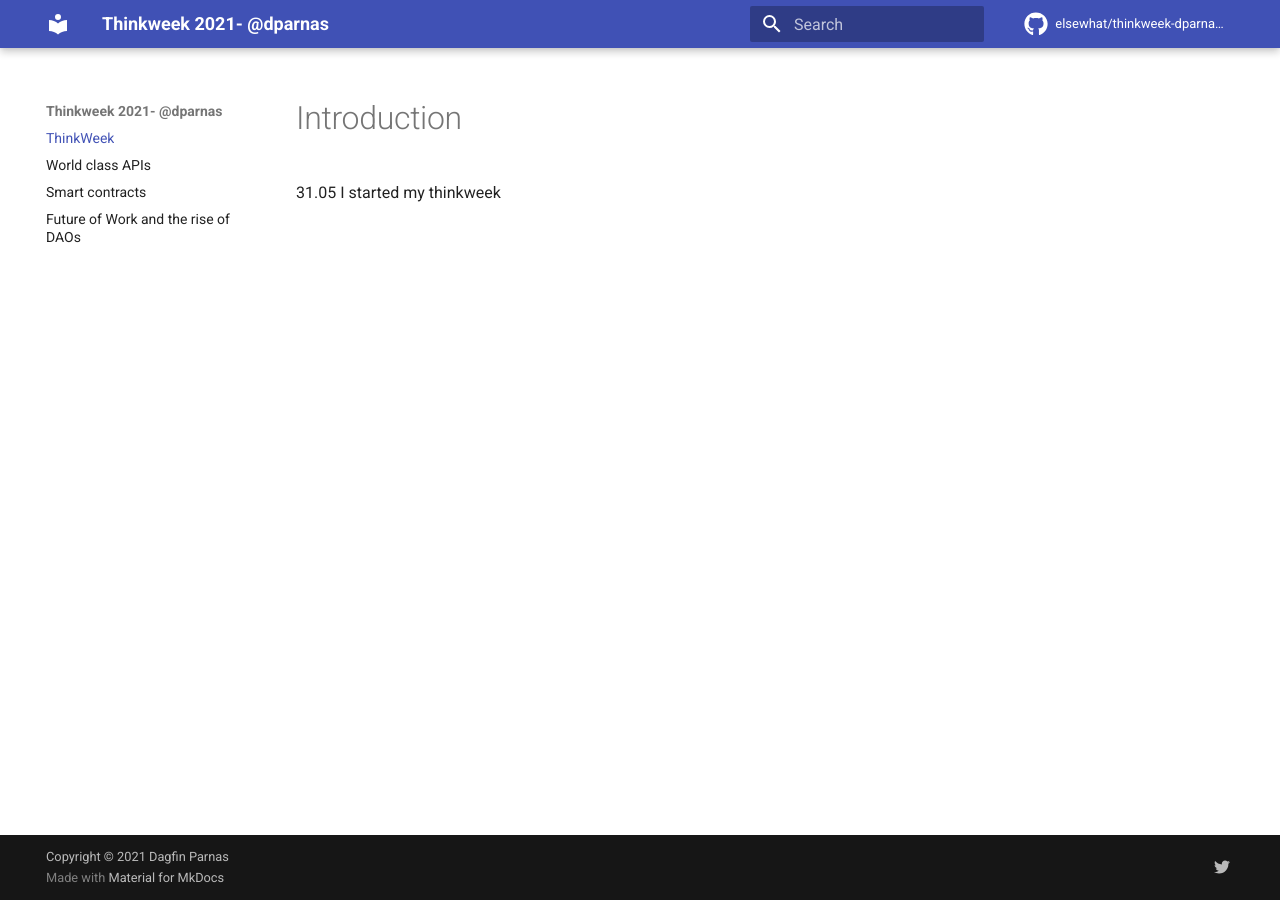
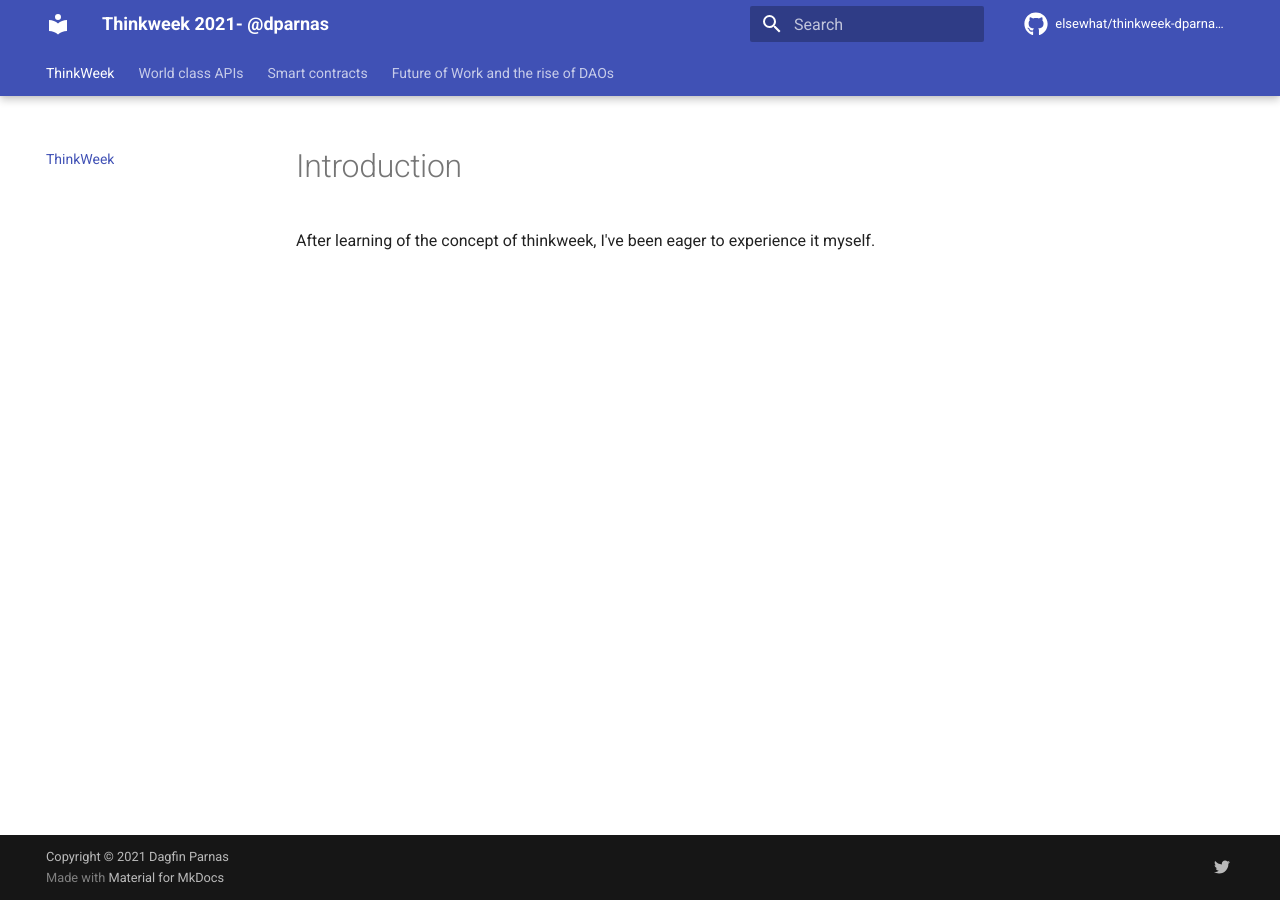
Before and after one commit to elsewhat/thinkweek-dparnas-2021, an MkDocs documentation site: the page built from docs/README.md, in a window 1280 px wide. Built offline with MkDocs 1.6.1 and Material for MkDocs 9.7.7, drawn with Linux system fonts in a browser that asks for light colours; comment, search, counter and statistics services are not loaded; part of the change alters nothing that is shown.

```diff
--- a/docs/README.md
+++ b/docs/README.md
@@ -1,2 +1,2 @@
 # Introduction
-31.05 I started my thinkweek
+After learning of the concept of thinkweek, I've been eager to experience it myself.
--- a/mkdocs.yml
+++ b/mkdocs.yml
@@ -3,11 +3,9 @@ site_name:        'Thinkweek 2021- @dparnas'
 site_description: 'Summary from thinkweek for @dparnas'
 site_author:      'Dagfinn Parnas'
 
-
-# Repository, edit to point to appropriate repo
 repo_name: 'elsewhat/thinkweek-dparnas-2021'
 repo_url:  'https://github.com/elsewhat/thinkweek-dparnas-2021'
-edit_uri:  'edit/main/docs/'
+edit_uri:  'edit/master/docs/'
 
 # Copyright, do not edit
 copyright: 'Copyright &copy; 2021 Dagfin Parnas'
@@ -20,34 +18,17 @@ theme:
   font:
     text: 'Roboto'
     code: 'Roboto Mono'
+  features:
+    - navigation.tabs
+    - navigation.tabs.sticky
   icon:
     repo: fontawesome/brands/github
-
-# Extensions, do not edit
-markdown_extensions:
-  - attr_list
-  - admonition
-  - codehilite:
-      guess_lang: false
-  - toc:
-      permalink: false
 
 extra:
   social:
     - icon: fontawesome/brands/twitter
       link: https://twitter.com/dparnas
 
-
-# Enable search functionality
-plugins:
-  - search:
-      separator: '[\s]+'
-      lang: en
-      prebuild_index: true
-#  - git-revision-date
-#  - macros
-# - markdownmermaid
-
 nav:
   - ThinkWeek:                        README.md
   - World class APIs:                    world-class-apis/README.md
```
